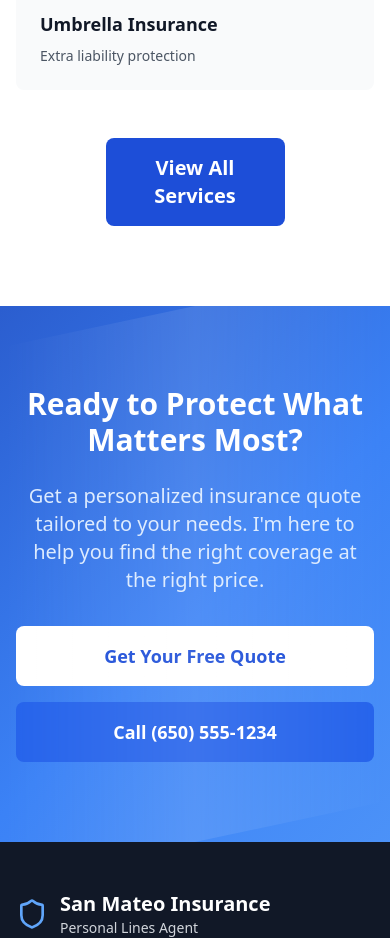
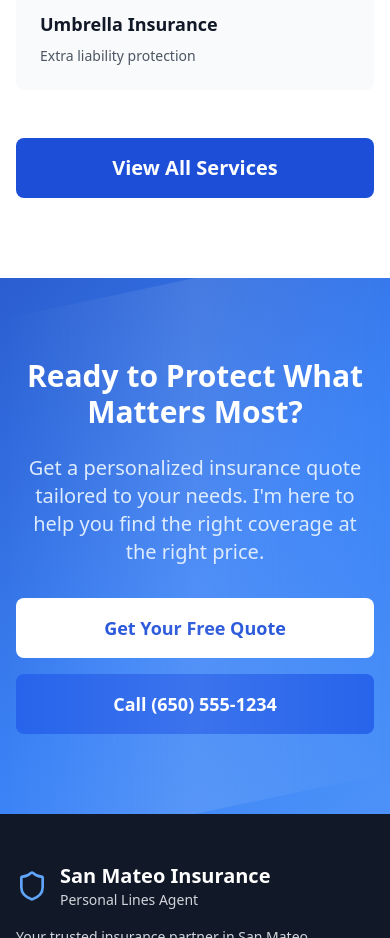
Before and after one commit to alexalfadel/insuranceagentsample, a React (Vite) app: page / in a window 390 px wide. Shown: the part 3000-3938 px from the top of the page. Built offline with nearby package versions, Linux system fonts and the light colour scheme.

Commit message:
Make View All Services button wider on mobile

```diff
--- a/src/pages/Home.tsx
+++ b/src/pages/Home.tsx
@@ -204,7 +204,7 @@ const Home: React.FC<HomeProps> = ({ onNavigate }) => {
             <div className="group">
               <button
                 onClick={() => onNavigate('services')}
-                className="bg-blue-700 text-white px-8 py-4 rounded-lg font-semibold text-xl focus:outline-none focus-visible:outline-none active:outline-none focus:ring-0 w-1/2 mx-auto block cursor-pointer hover:bg-blue-800 group-hover:bg-blue-800 transition-colors duration-200"
+                className="bg-blue-700 text-white px-8 py-4 rounded-lg font-semibold text-xl focus:outline-none focus-visible:outline-none active:outline-none focus:ring-0 w-full sm:w-1/2 mx-auto block cursor-pointer hover:bg-blue-800 group-hover:bg-blue-800 transition-colors duration-200"
               >
                 View All Services
               </button>
```
